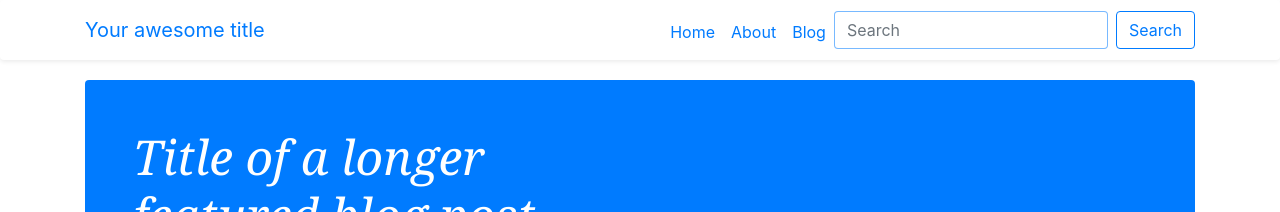
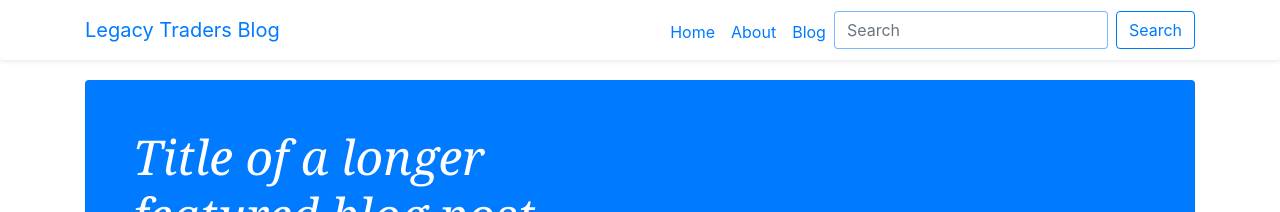
Before and after one commit to jball5/blog, a Jekyll site: the page built from index.md, in a window 1280 px wide. Shown: the top 212 px of the page. Built offline with Jekyll 4.4.1, drawn with Linux system fonts in a browser that asks for light colours; nearby versions of some CDN libraries; some of the changed lines change nothing that is shown.

Commit message:
config title and description adjustments

```diff
--- a/_config.yml
+++ b/_config.yml
@@ -13,20 +13,20 @@
 # you will see them accessed via {{ site.title }}, {{ site.email }}, and so on.
 # You can create any custom variable you would like, and they will be accessible
 # in the templates via {{ site.myvariable }}.
-title: Your awesome title
-email: your-email@example.com
+title: Legacy Traders Blog
+email: suzytradealerts@gmail.com
 description: >- # this means to ignore newlines until "baseurl:"
-  Write an awesome description for your new site here. You can edit this
-  line in _config.yml. It will appear in your document head meta (for
-  Google search results) and in your feed.xml site description.
+  A blog from two traders at Option Legacy. Mindset, trader psychology,
+  risk, and option trading strategies are discovered here.
 baseurl: "" # the subpath of your site, e.g. /blog
 url: "" # the base hostname & protocol for your site, e.g. http://example.com
-twitter_username: jekyllrb
-github_username:  jekyll
+# twitter_username: jekyllrb
+# github_username:  jekyll
 
 # Build settings
 markdown: kramdown
 #theme: minima
+excerpt_separator: <!--more-->
 paginate: 4
 paginate_path: "/blog/page:num/"
 sass:
```
